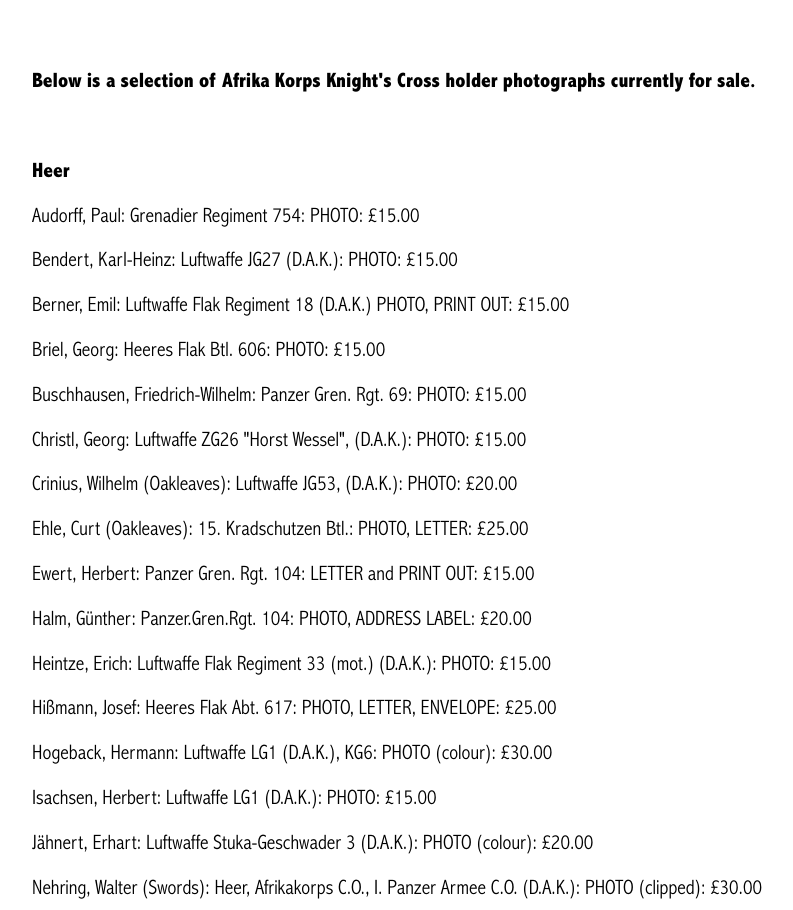
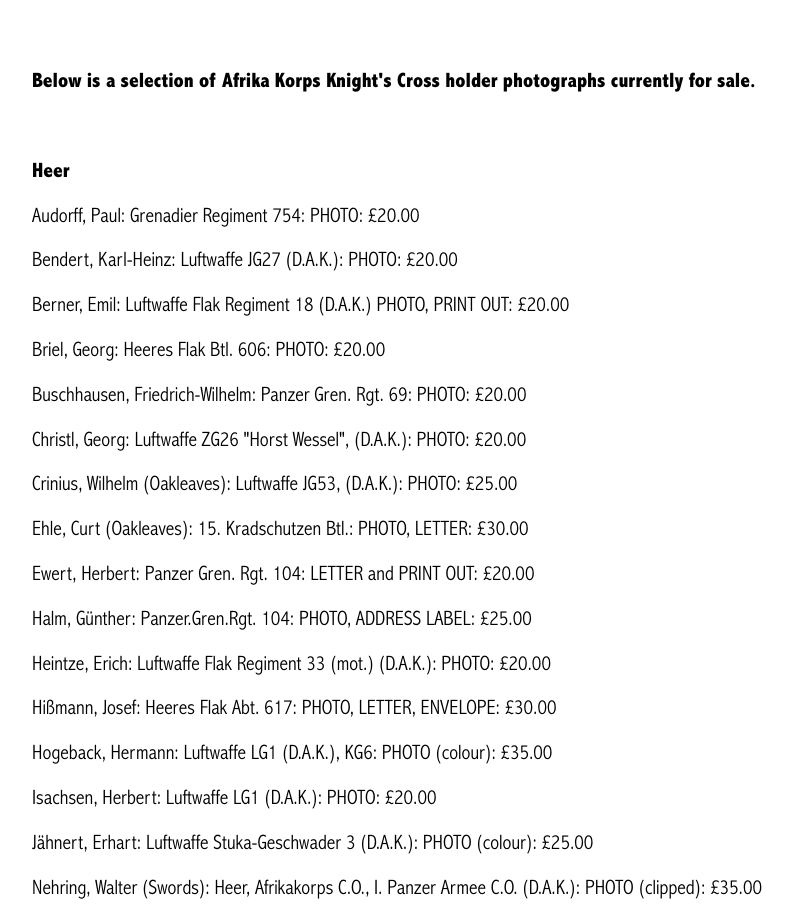
Before and after one commit to lahphotographs/lahphotographs.github.com, a Jekyll site: the page built from afrika_korps_photos.md, in a window 1280 px wide. Shown: the part 637-1547 px from the top of the page, without its empty margins (213-1006 px from the left). Built offline with Jekyll 4.4.1, drawn with Linux system fonts in a browser that asks for light colours; some of the changed text lies outside the part shown.

Commit message:
Update afrika_korps_photos.md

```diff
--- a/afrika_korps_photos.md
+++ b/afrika_korps_photos.md
@@ -14,26 +14,26 @@ permalink: /afrika_korps_photos.html
 <p><b>Below is a selection of Afrika Korps Knight's Cross holder photographs currently for sale.</b></p>
 <br />
 <p><b><centre>Heer</centre></b></p>
-<p>Audorff,	Paul: Grenadier Regiment 754: PHOTO: £15.00</p>
-<p>Bendert,	Karl-Heinz: Luftwaffe	JG27 (D.A.K.): PHOTO: £15.00</p>
-<p>Berner,	Emil: Luftwaffe	Flak Regiment 18 (D.A.K.) PHOTO, PRINT OUT: £15.00</p>
-<p>Briel,	Georg: Heeres Flak Btl. 606: PHOTO: £15.00</p>
-<p>Buschhausen,	Friedrich-Wilhelm: Panzer Gren. Rgt. 69: PHOTO: £15.00</p>
-<p>Christl,	Georg: Luftwaffe ZG26 "Horst Wessel", (D.A.K.):	PHOTO:	£15.00</p>
-<p>Crinius,	Wilhelm (Oakleaves): Luftwaffe	JG53, (D.A.K.):	PHOTO: £20.00</p>
-<p>Ehle,	Curt	(Oakleaves): 15. Kradschutzen Btl.: PHOTO, LETTER: £25.00</p>
-<p>Ewert,	Herbert: Panzer Gren. Rgt. 104: LETTER and PRINT OUT:	£15.00</p>
-<p>Halm,	Günther: Panzer.Gren.Rgt. 104: PHOTO, ADDRESS LABEL:	£20.00</p>
-<p>Heintze,	Erich: Luftwaffe Flak Regiment 33 (mot.) (D.A.K.): PHOTO: £15.00</p>
-<p>Hißmann,	Josef: Heeres Flak Abt. 617: PHOTO, LETTER, ENVELOPE: £25.00</p>
-<p>Hogeback,	Hermann: Luftwaffe LG1 (D.A.K.), KG6: PHOTO (colour):	£30.00</p>
-<p>Isachsen,	Herbert: Luftwaffe LG1 (D.A.K.): PHOTO:	£15.00</p>
-<p>Jähnert,	Erhart: Luftwaffe Stuka-Geschwader 3 (D.A.K.):	PHOTO (colour):	£20.00</p>
-<p>Nehring,	Walter (Swords): Heer, Afrikakorps C.O., I. Panzer Armee C.O. (D.A.K.):	PHOTO (clipped): £30.00</p>
-<p>Reinert,	Ernst-Wilhelm (Swords):	Luftwaffe JG77:	PHOTO (colour):	£30.00</p>
-<p>Reißmann,	Werner: Heer Schutzen Regiment 104 (D.A.K.): PHOTO: £15.00</p>
-<p>Rittmeyer/Zecherle,	Konrad: Heer 90. Leichte Afrika Div. (D.A.K.): PHOTO, LETTER, ENVELOPE: £25.00</p>
-<p>Rödel,	Gustav-Siegfried: Luftwaffe JG27 (D.A.K.): PHOTO: £20.00</p>
-<p>Zahn,	Dr. rer. Pol. Eberhard:	Heer Panzerjäger Abt. 33 (D.A.K.): PHOTO: £20.00</p>
+<p>Audorff,	Paul: Grenadier Regiment 754: PHOTO: £20.00</p>
+<p>Bendert,	Karl-Heinz: Luftwaffe	JG27 (D.A.K.): PHOTO: £20.00</p>
+<p>Berner,	Emil: Luftwaffe	Flak Regiment 18 (D.A.K.) PHOTO, PRINT OUT: £20.00</p>
+<p>Briel,	Georg: Heeres Flak Btl. 606: PHOTO: £20.00</p>
+<p>Buschhausen,	Friedrich-Wilhelm: Panzer Gren. Rgt. 69: PHOTO: £20.00</p>
+<p>Christl,	Georg: Luftwaffe ZG26 "Horst Wessel", (D.A.K.):	PHOTO:	£20.00</p>
+<p>Crinius,	Wilhelm (Oakleaves): Luftwaffe	JG53, (D.A.K.):	PHOTO: £25.00</p>
+<p>Ehle,	Curt	(Oakleaves): 15. Kradschutzen Btl.: PHOTO, LETTER: £30.00</p>
+<p>Ewert,	Herbert: Panzer Gren. Rgt. 104: LETTER and PRINT OUT:	£20.00</p>
+<p>Halm,	Günther: Panzer.Gren.Rgt. 104: PHOTO, ADDRESS LABEL:	£25.00</p>
+<p>Heintze,	Erich: Luftwaffe Flak Regiment 33 (mot.) (D.A.K.): PHOTO: £20.00</p>
+<p>Hißmann,	Josef: Heeres Flak Abt. 617: PHOTO, LETTER, ENVELOPE: £30.00</p>
+<p>Hogeback,	Hermann: Luftwaffe LG1 (D.A.K.), KG6: PHOTO (colour):	£35.00</p>
+<p>Isachsen,	Herbert: Luftwaffe LG1 (D.A.K.): PHOTO:	£20.00</p>
+<p>Jähnert,	Erhart: Luftwaffe Stuka-Geschwader 3 (D.A.K.):	PHOTO (colour):	£25.00</p>
+<p>Nehring,	Walter (Swords): Heer, Afrikakorps C.O., I. Panzer Armee C.O. (D.A.K.):	PHOTO (clipped): £35.00</p>
+<p>Reinert,	Ernst-Wilhelm (Swords):	Luftwaffe JG77:	PHOTO (colour):	£35.00</p>
+<p>Reißmann,	Werner: Heer Schutzen Regiment 104 (D.A.K.): PHOTO: £20.00</p>
+<p>Rittmeyer/Zecherle,	Konrad: Heer 90. Leichte Afrika Div. (D.A.K.): PHOTO, LETTER, ENVELOPE: £30.00</p>
+<p>Rödel,	Gustav-Siegfried: Luftwaffe JG27 (D.A.K.): PHOTO: £25.00</p>
+<p>Zahn,	Dr. rer. Pol. Eberhard:	Heer Panzerjäger Abt. 33 (D.A.K.): PHOTO: £25.00</p>
 <br />
 <p><b><centre>Not see the person you would like to add to your collection in the list above? Just ask for who you seek, so that I can confirm whether they are within the wider collection.
```
